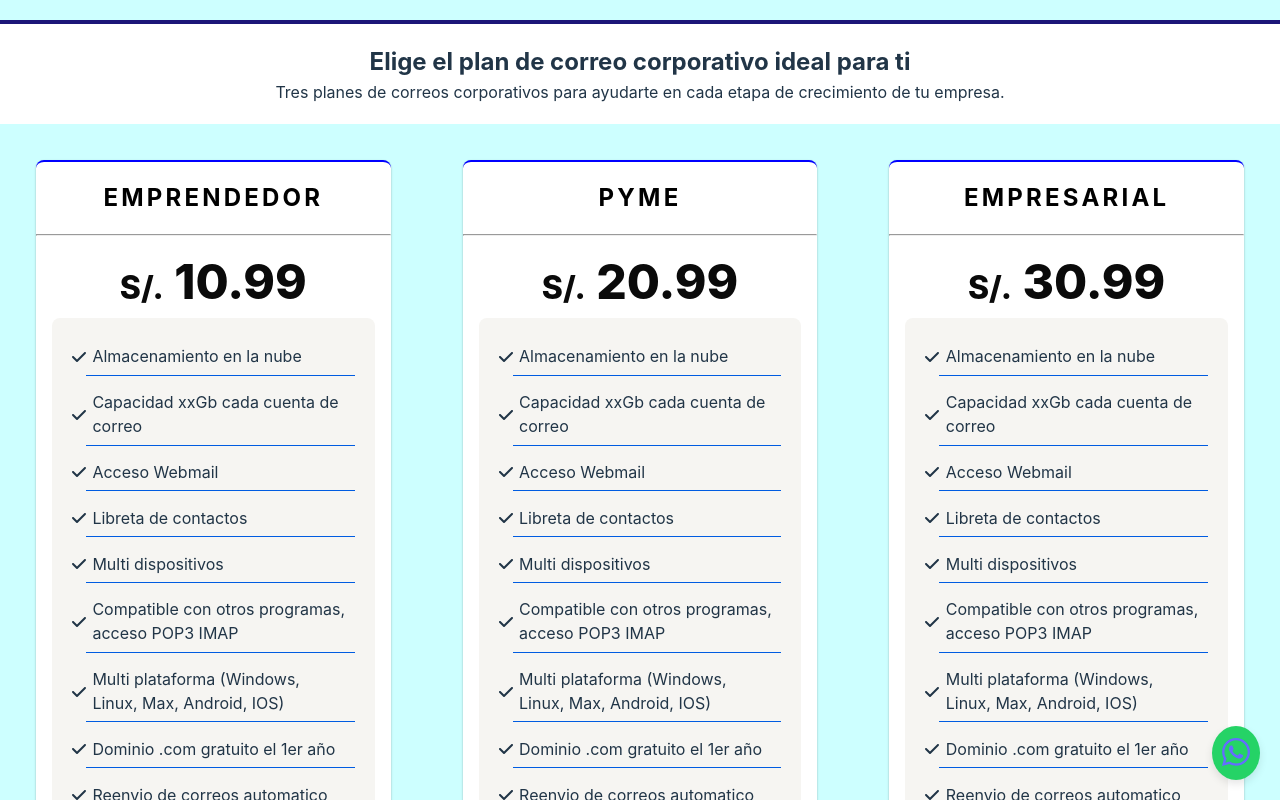
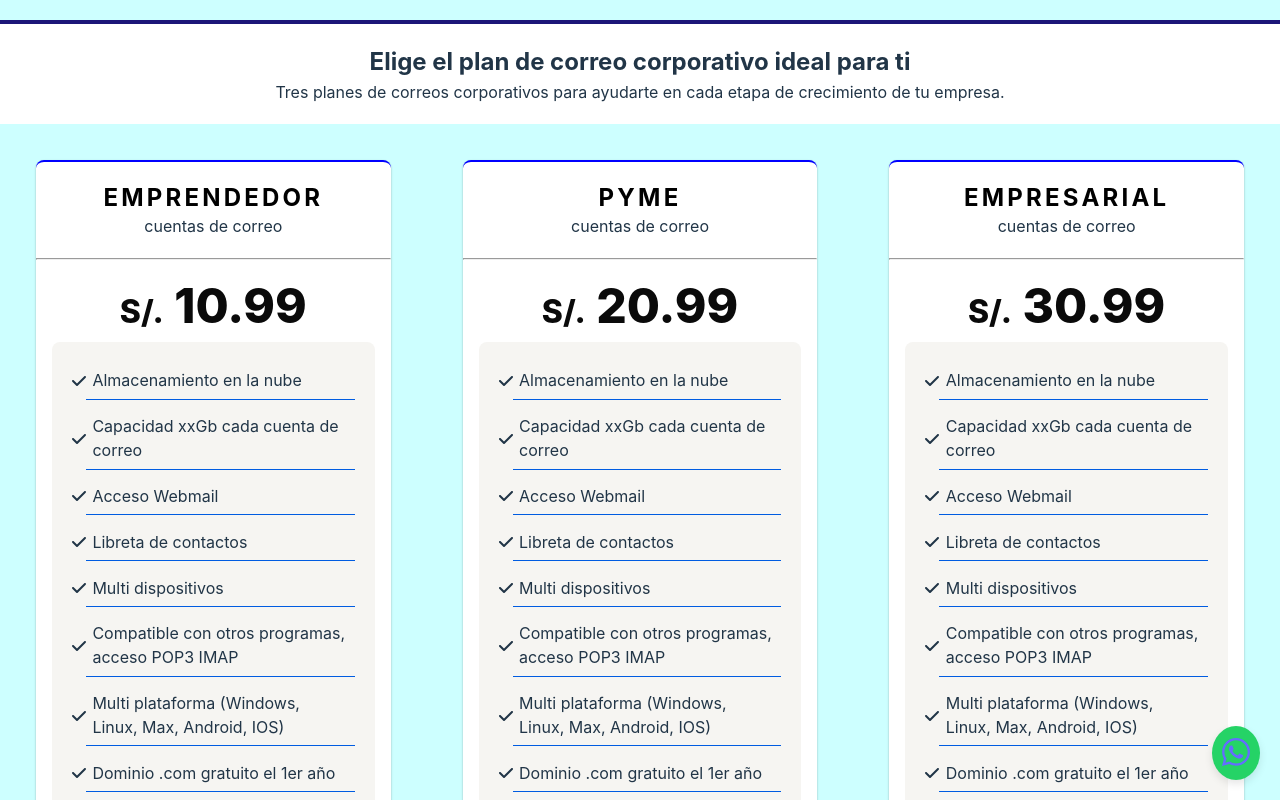
Before and after one commit to Krlozces/emailsCorporativos, a React (Vite) app: page /products in a window 1280 px wide. Shown: the top 800 px of the page. Built offline with nearby package versions, Linux system fonts and the light colour scheme.

Commit message:
Account prop added

```diff
--- a/src/components/Card.jsx
+++ b/src/components/Card.jsx
@@ -1,7 +1,7 @@
 import '../styles/card.css';
 import { FontAwesomeIcon } from '@fortawesome/react-fontawesome';
 import { faCheck } from '@fortawesome/free-solid-svg-icons';
-export default function Card({ title, characteristics, price  }) {
+export default function Card({ title, accounts, characteristics, price  }) {
     return (
         <>
             <div className="container-card">
@@ -11,6 +11,7 @@ export default function Card({ title, characteristics, price  }) {
                             <h3 className="title">
                                 { title }
                             </h3>
+                            <span>{ accounts } cuentas de correo</span>
                         </div>
                         <hr />
                         <div className="footer-container">
```
